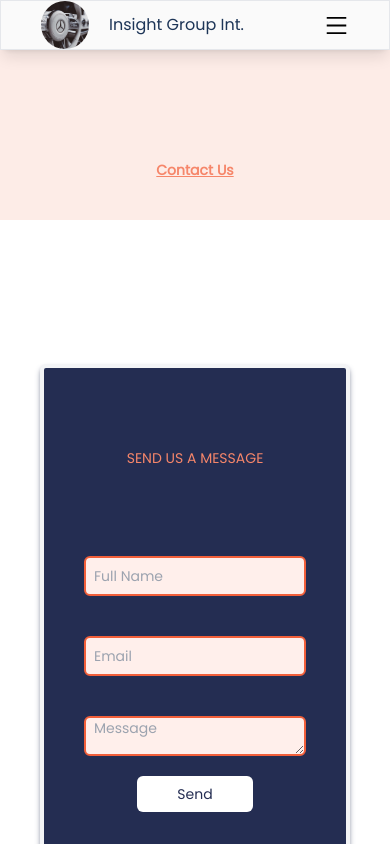
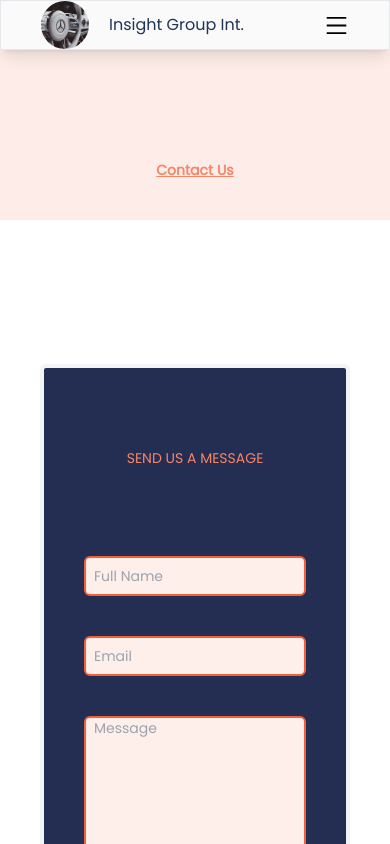
Before and after one commit to owusuvictorjnr/Insight-Group-Int, a Next.js app: page /contact in a window 390 px wide. Shown: the top 844 px of the page. Built offline with nearby package versions, Linux system fonts and the light colour scheme.

Commit message:
FIx: Responsive

```diff
--- a/pages/contact.js
+++ b/pages/contact.js
@@ -21,7 +21,7 @@ const Contact = () => {
 
         <div className="pt-36 mx-10 lg:gap-[15rem] grid grid-cols-1 md:grid-cols-1 lg:grid-cols-2">
           {/* send us a message*/}
-          <div className="bg-darkBlue rounded-md min-h-[35rem] shadow-md shadow-darkGrayishBlue  border-4 border-gray-100 mb-10  md:w-[40rem] md:h-[30rem] lg:w-[60rem] flex md:justify-center">
+          <div className="bg-darkBlue rounded-md  container mx-auto shadow-darkGrayishBlue  border-4 border-gray-100 mb-10  md:w-[40rem] md:h-[30rem] lg:w-[60rem] min-h-[40rem] md:min-h-[50rem] lg:min-h-[55rem]">
             <div className="flex flex-col container mx-auto ">
               <h1 className="uppercase pt-20 py-5 text-sm md:text-2xl lg:text-3xl text-brightRedLight text-center">
                 send us a message
@@ -48,15 +48,15 @@ const Contact = () => {
 
                   <div className="flex container mx-auto px-10 py-5">
                     <textarea
-                      rows={4}
-                      cols={50}
+                      rows={10}
+                      cols={100}
                       name="message"
                       placeholder="Message"
-                      className="w-full h-10 px-2 text-sm md:text-xl lg:text-2xl text-darkBlue border-brightRed border-2 rounded-md bg-veryPaleRed"
+                      className="w-full px-2 text-sm md:text-xl lg:text-2xl text-darkBlue border-brightRed border-2 rounded-md bg-veryPaleRed"
                     />
                   </div>
                 </div>
-                <div className="flex justify-center mb-10">
+                <div className="flex justify-center mb-10 mt-5">
                   <button
                     type="submit"
                     className="bg-white capitalize text-sm text-darkBlue px-10 py-2 rounded-md hover:bg-brightRedLight duration-300 lg:text-2xl md:text-xl"
```
